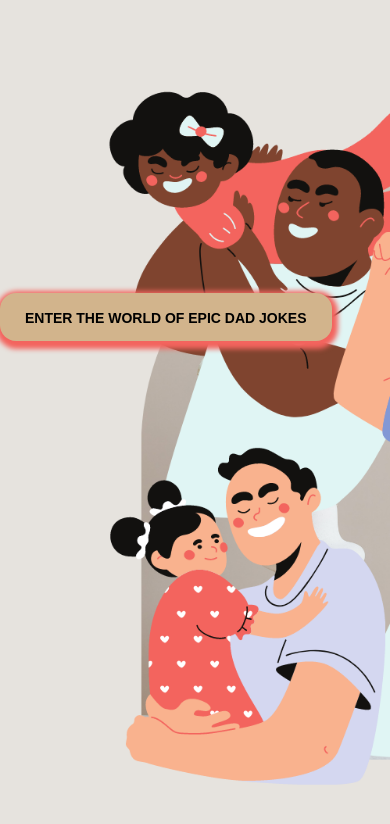
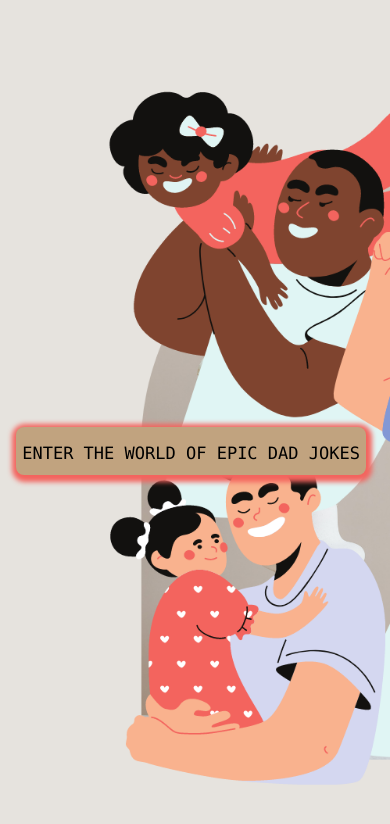
Before and after one commit to darsuabasi/jokesApp, a React (Create React App) app in the folder my-jokes/: page / in a window 390 px wide. Shown: the top 824 px of the page. Built offline with nearby package versions, Linux system fonts and the light colour scheme.

Commit message:
change btn position via home component @700px max width

```diff
--- a/my-jokes/src/components/css/Home.css
+++ b/my-jokes/src/components/css/Home.css
@@ -13,6 +13,7 @@
     width: 100vw;
     background-image: url('../../assets/landingPage.png');
     background-size: cover;
+    /* background-repeat: no-repeat; */
 }
 
 .enterWorldBtn {
@@ -20,14 +21,23 @@
     margin-right: 10%;
     height: 3rem;
     width: 350px;
-    border-radius: 1rem;
-    background-color: tan;
+    border-radius: 0.5rem;
+    /* background-color: tan; */
+    background-color: #c1a37f;
+    /* background-color: #e6e3de; */
     border: none;
-    box-shadow: 1px 3px 5px 5px #f3645e;
+    box-shadow: 1px 2px 5px 5px #f3645e;
     cursor: pointer;
+    font-size: 24px;
+
+
     font-variant: all-small-caps;
-    font-size: 20px;
-    font-weight: bolder;
+    font-weight: 400;
+    font-stretch: normal;
+    font-style: normal;
+    line-height: 1.54;
+    font-family: IBM Plex Mono,Lucida Console,Monaco,"monospace";
+    color: #000;
 }
 
 .enterWorldBtn:hover {
@@ -35,18 +45,32 @@
     -webkit-box-shadow: 0px 5px 40px -10px rgba(0,0,0,0.57);
     -moz-box-shadow: 0px 5px 40px -10px rgba(0,0,0,0.57);
     transition: all 0.4s ease 0s;
-    box-shadow: 1px 3px 5px 5px #8298d5;
+    box-shadow: 1px 2px 5px 5px #8298d5;
+    color: #fff;
+}
+
+@media (max-width: 1500px) and (min-width:1400px) {
+    .home-main-div {
+        background-size: 1450px 900px;
+        /* background-repeat: no-repeat; */
+    }
+}
+
+@media (max-width: 1230px) and (min-width:701px) {
+    .home-main-div {
+        background-size: contain;
+        /* background-repeat: no-repeat; */
+    }
 }
 
 @media (max-width: 700px) {
-    /* .home-main-div {
+    .home-main-div {
         justify-content: center !important;
         align-items: center !important;
-        background-size: contain !important;
-    } */
+    }
 
     .enterWorldBtn {
-        margin-top: 75% !important;
-        margin-right: 15% !important;
+        margin-top: 15% !important;
+        margin-right: 2% !important;
     }
-  }
+}
```
